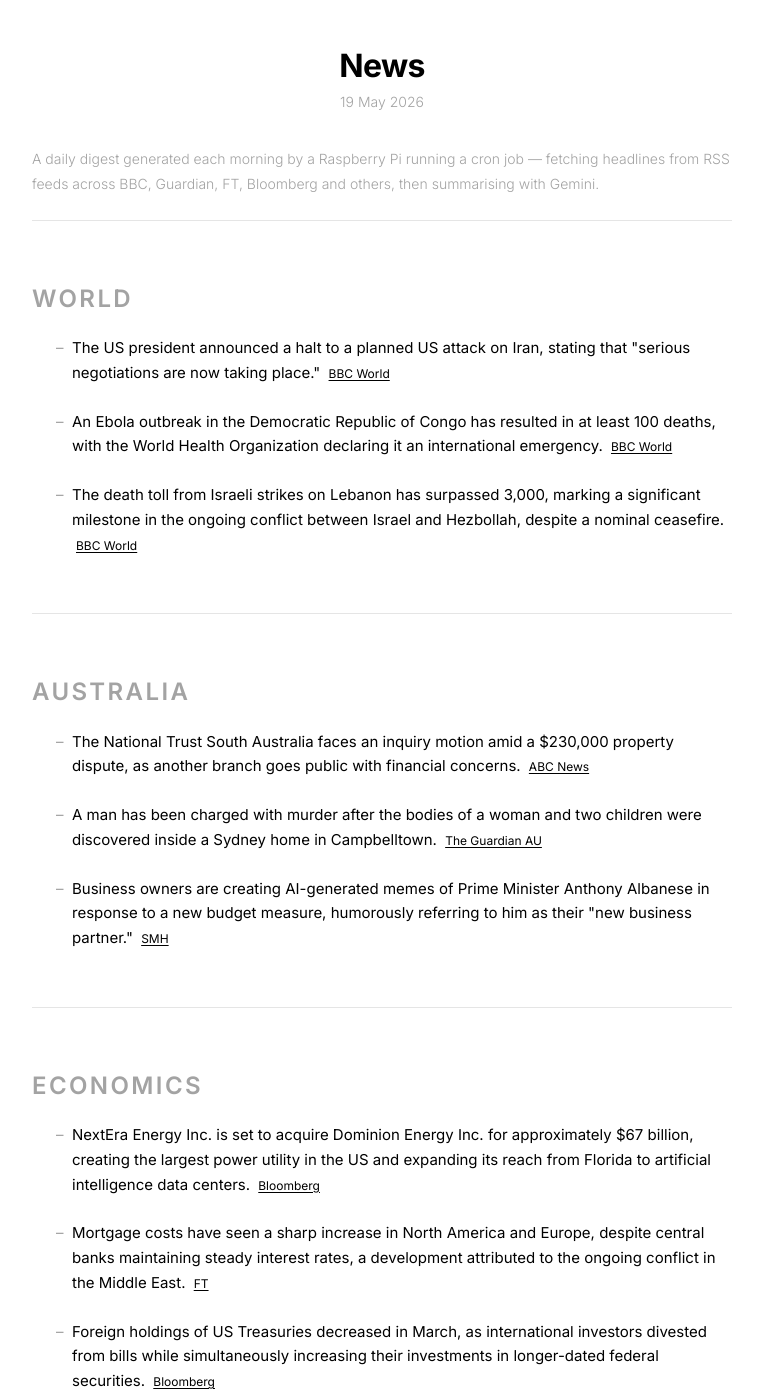
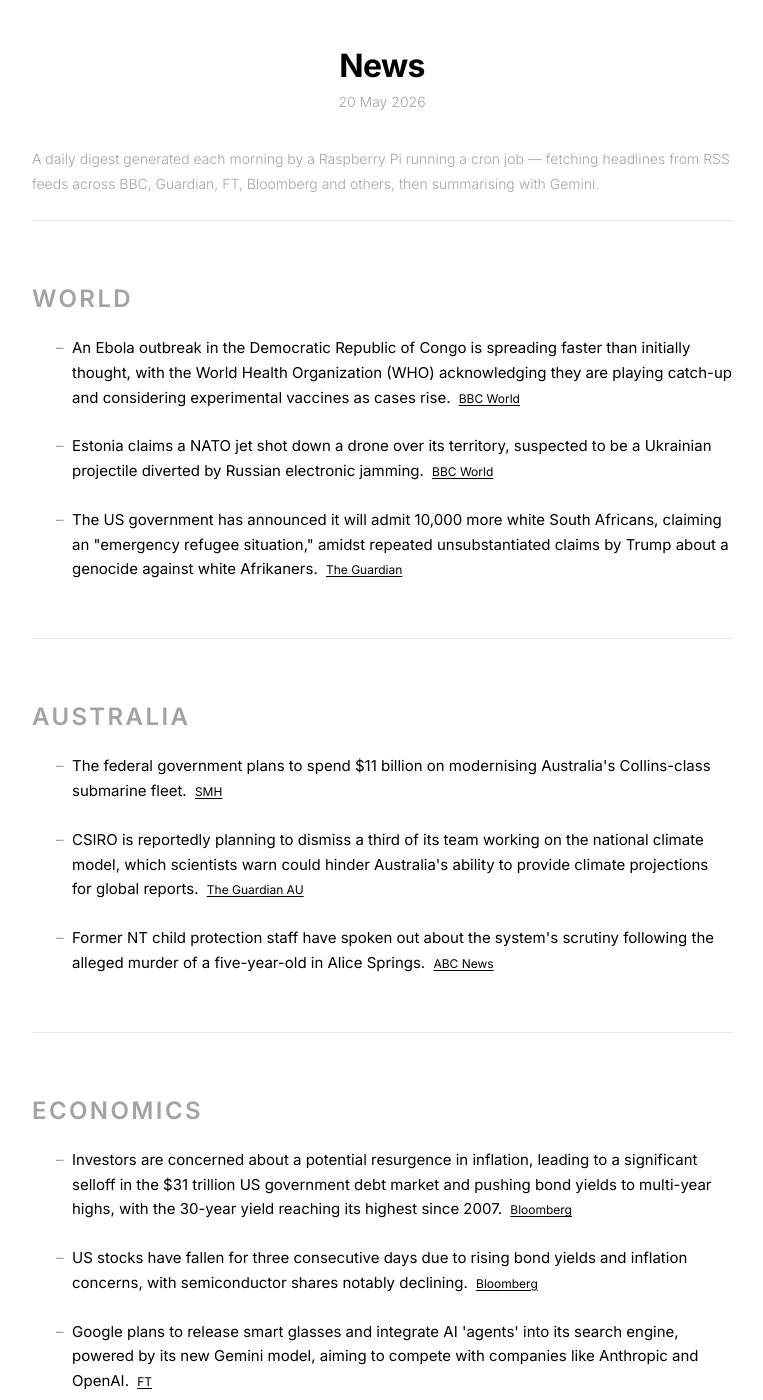
Before and after one commit to s-jac/s-jac.github.io, a Jekyll site: the page built from projects/news.html, in a window 1280 px wide and 1400 px high. Shown: the whole window, without its empty margins (258-1021 px from the left). Built offline with Jekyll 4.4.1, drawn with Linux system fonts in a browser that asks for light colours; some of the changed text lies outside the part shown.

Commit message:
daily news update 20 May 2026

```diff
--- a/_data/news.json
+++ b/_data/news.json
@@ -1,24 +1,24 @@
 {
-  "date": "19 May 2026",
-  "generated_at": "2026-05-18T21:00:26.756327+00:00",
+  "date": "20 May 2026",
+  "generated_at": "2026-05-19T21:00:38.222643+00:00",
   "sections": [
     {
       "heading": "World",
       "bullets": [
         {
-          "text": "The US president announced a halt to a planned US attack on Iran, stating that \"serious negotiations are now taking place.\"",
+          "text": "An Ebola outbreak in the Democratic Republic of Congo is spreading faster than initially thought, with the World Health Organization (WHO) acknowledging they are playing catch-up and considering experimental vaccines as cases rise.",
           "source": "BBC World",
           "url": "https://www.bbc.com/news/world"
         },
         {
-          "text": "An Ebola outbreak in the Democratic Republic of Congo has resulted in at least 100 deaths, with the World Health Organization declaring it an international emergency.",
+          "text": "Estonia claims a NATO jet shot down a drone over its territory, suspected to be a Ukrainian projectile diverted by Russian electronic jamming.",
           "source": "BBC World",
           "url": "https://www.bbc.com/news/world"
         },
         {
-          "text": "The death toll from Israeli strikes on Lebanon has surpassed 3,000, marking a significant milestone in the ongoing conflict between Israel and Hezbollah, despite a nominal ceasefire.",
-          "source": "BBC World",
-          "url": "https://www.bbc.com/news/world"
+          "text": "The US government has announced it will admit 10,000 more white South Africans, claiming an \"emergency refugee situation,\" amidst repeated unsubstantiated claims by Trump about a genocide against white Afrikaners.",
+          "source": "The Guardian",
+          "url": "https://www.theguardian.com"
         }
       ]
     },
@@ -26,19 +26,19 @@
       "heading": "Australia",
       "bullets": [
         {
-          "text": "The National Trust South Australia faces an inquiry motion amid a $230,000 property dispute, as another branch goes public with financial concerns.",
-          "source": "ABC News",
-          "url": "https://www.abc.net.au/news"
+          "text": "The federal government plans to spend $11 billion on modernising Australia's Collins-class submarine fleet.",
+          "source": "SMH",
+          "url": "https://www.smh.com.au"
         },
         {
-          "text": "A man has been charged with murder after the bodies of a woman and two children were discovered inside a Sydney home in Campbelltown.",
+          "text": "CSIRO is reportedly planning to dismiss a third of its team working on the national climate model, which scientists warn could hinder Australia's ability to provide climate projections for global reports.",
           "source": "The Guardian AU",
           "url": "https://www.theguardian.com/au"
         },
         {
-          "text": "Business owners are creating AI-generated memes of Prime Minister Anthony Albanese in response to a new budget measure, humorously referring to him as their \"new business partner.\"",
-          "source": "SMH",
-          "url": "https://www.smh.com.au"
+          "text": "Former NT child protection staff have spoken out about the system's scrutiny following the alleged murder of a five-year-old in Alice Springs.",
+          "source": "ABC News",
+          "url": "https://www.abc.net.au/news"
         }
       ]
     },
@@ -46,19 +46,19 @@
       "heading": "Economics",
       "bullets": [
         {
-          "text": "NextEra Energy Inc. is set to acquire Dominion Energy Inc. for approximately $67 billion, creating the largest power utility in the US and expanding its reach from Florida to artificial intelligence data centers.",
+          "text": "Investors are concerned about a potential resurgence in inflation, leading to a significant selloff in the $31 trillion US government debt market and pushing bond yields to multi-year highs, with the 30-year yield reaching its highest since 2007.",
           "source": "Bloomberg",
           "url": "https://www.bloomberg.com/markets"
         },
         {
-          "text": "Mortgage costs have seen a sharp increase in North America and Europe, despite central banks maintaining steady interest rates, a development attributed to the ongoing conflict in the Middle East.",
+          "text": "US stocks have fallen for three consecutive days due to rising bond yields and inflation concerns, with semiconductor shares notably declining.",
+          "source": "Bloomberg",
+          "url": "https://www.bloomberg.com/markets"
+        },
+        {
+          "text": "Google plans to release smart glasses and integrate AI 'agents' into its search engine, powered by its new Gemini model, aiming to compete with companies like Anthropic and OpenAI.",
           "source": "FT",
           "url": "https://www.ft.com"
-        },
-        {
-          "text": "Foreign holdings of US Treasuries decreased in March, as international investors divested from bills while simultaneously increasing their investments in longer-dated federal securities.",
-          "source": "Bloomberg",
-          "url": "https://www.bloomberg.com/markets"
         }
       ]
     }
```
